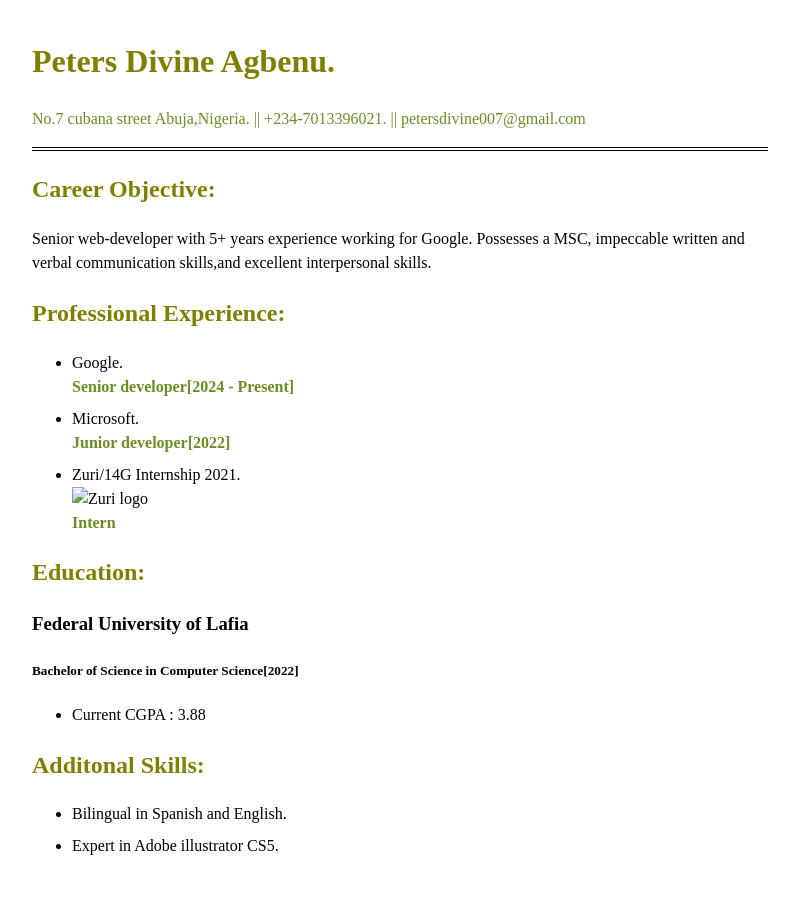
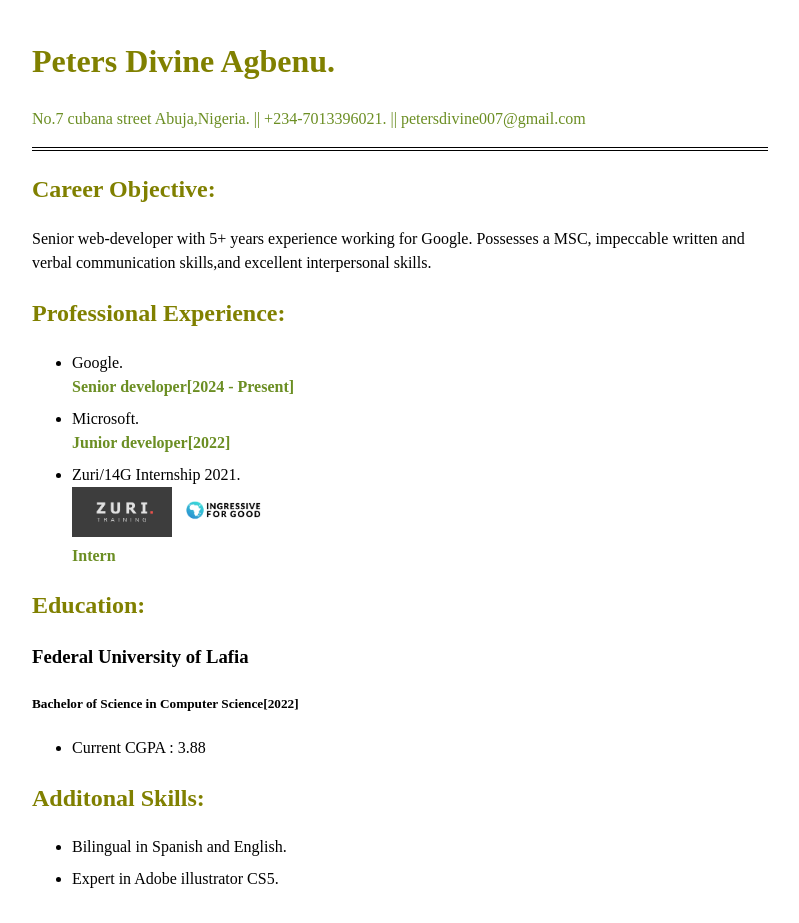
Before and after one commit to PetersDivine/zuri-stage-2, a plain HTML site: page index.html in a window 1280 px wide. Shown: the whole page, without its empty margins (240-1039 px from the left). Before the commit the page ends 890 px from the top, so only its background shows below. Drawn offline with Linux system fonts and the light colour scheme.

Commit message:
Update index.html

```diff
--- a/index.html
+++ b/index.html
@@ -31,7 +31,7 @@
        </li>
        <li><a href="https://internship.zuri.team">Zuri/14G Internship 2021.</a>
           <br />
-         <img src="../Stage-2/zuri-logo.png" alt="Zuri logo" />
+         <img src="zuri-logo.png" alt="Zuri logo" />
          <h4>Intern</h4>
        </li>
     </ul>
```
